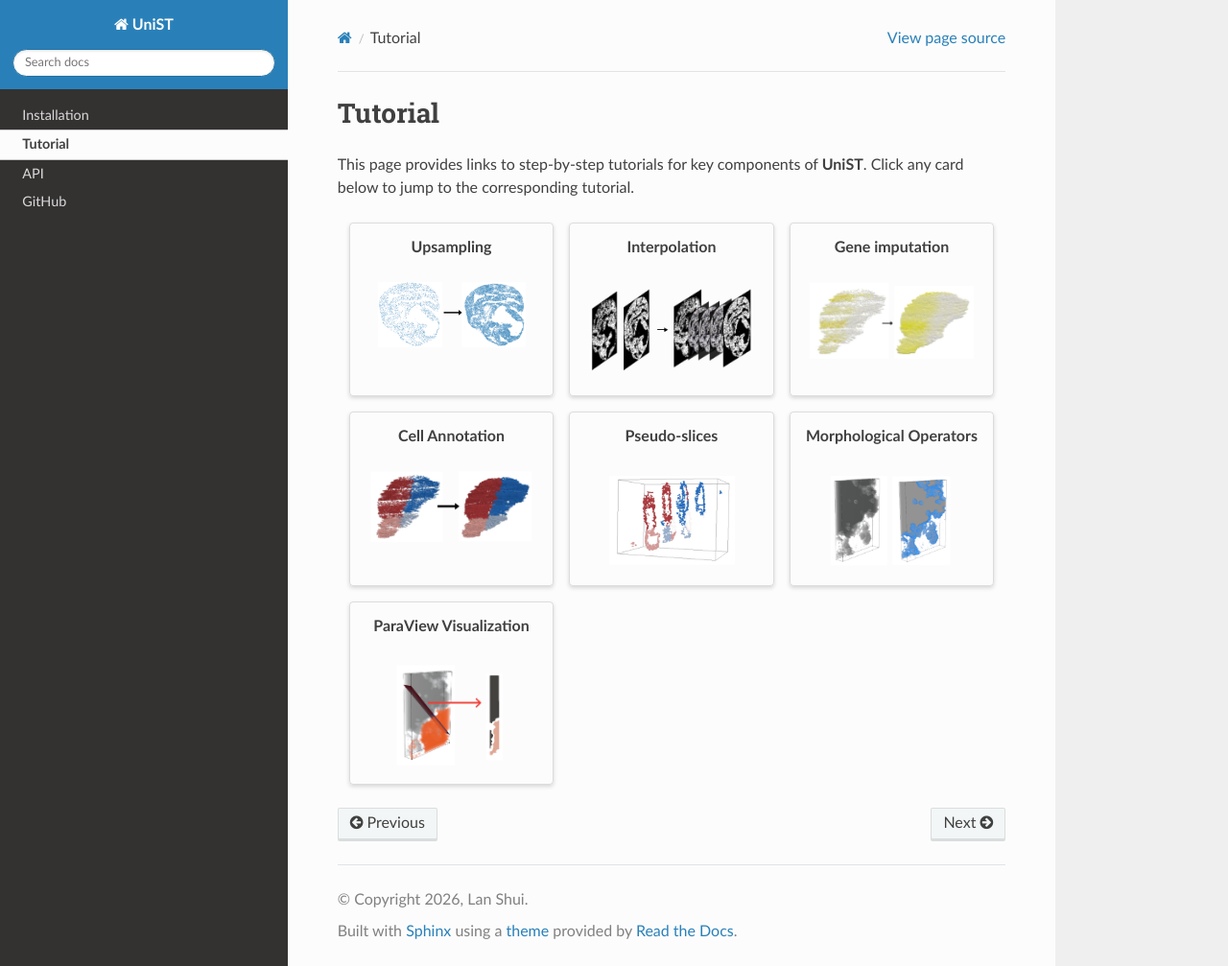
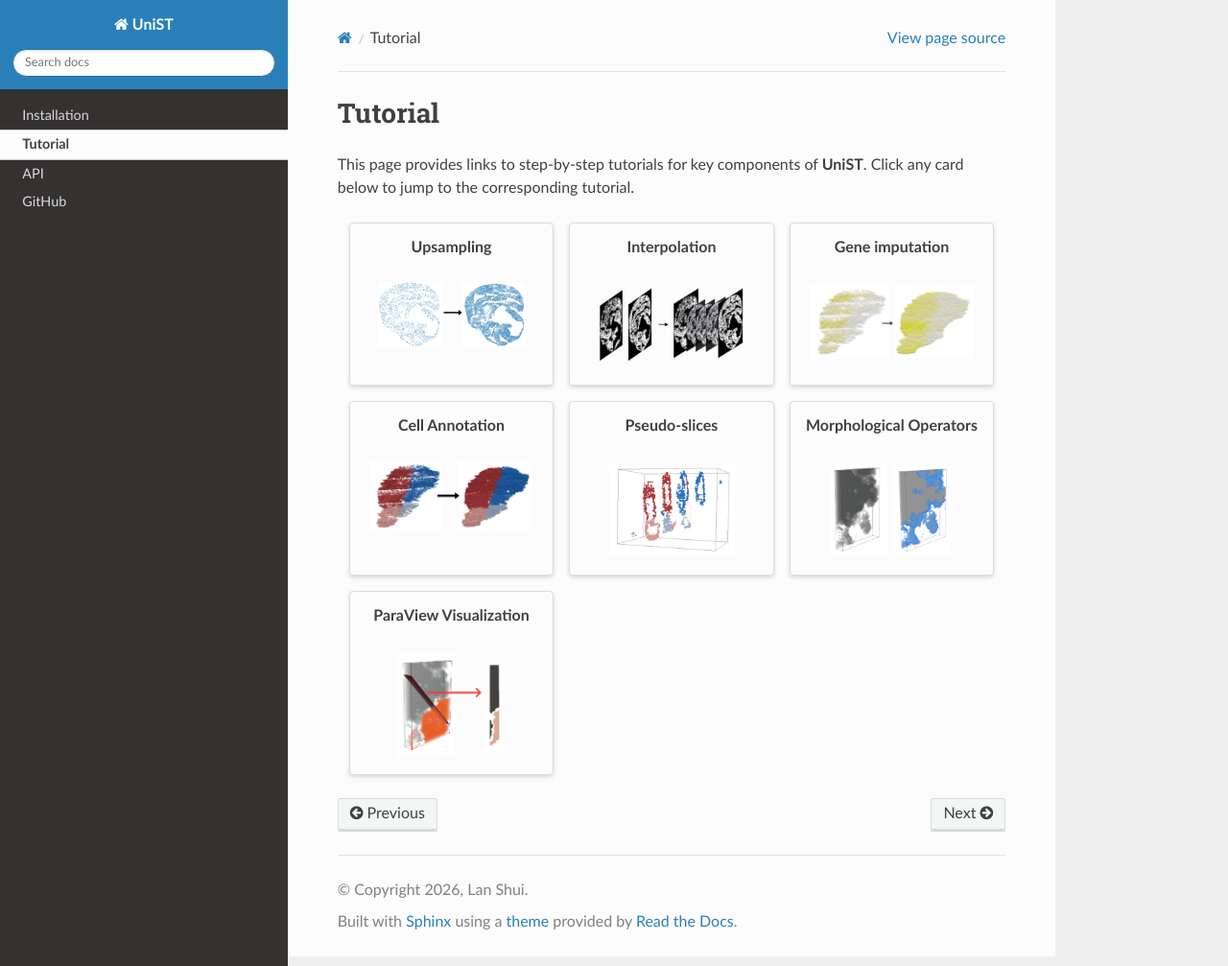
Before and after one commit to lanshui98/UniST-tutorial, a Sphinx documentation site: the page built from docs/source/tutorial.rst, in a window 1280 px wide and 1007 px high. Shown: the whole window at 96% size. Built offline with Sphinx 7.4.7 and the Read the Docs theme 3.1.0, drawn with Linux system fonts in a browser that asks for light colours.

Commit message:
Update tutorial.rst

```diff
--- a/docs/source/tutorial.rst
+++ b/docs/source/tutorial.rst
@@ -30,7 +30,7 @@ Click any card below to jump to the corresponding tutorial.
          **Interpolation**
 
       .. image:: _static/interpolation.png
-         :width: 100%
+         :width: 90%
          :align: center
 
    .. grid-item-card::
```
